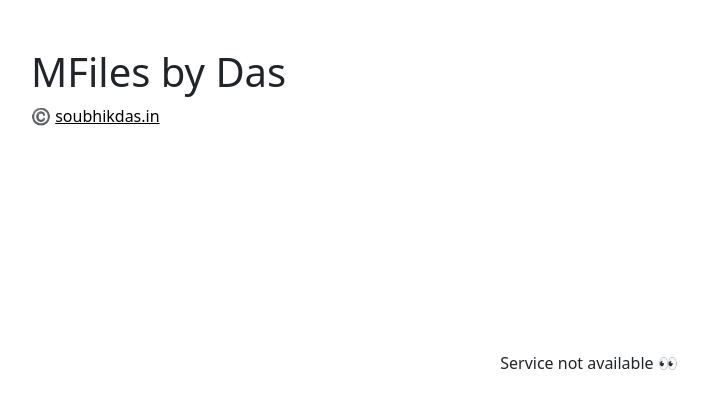
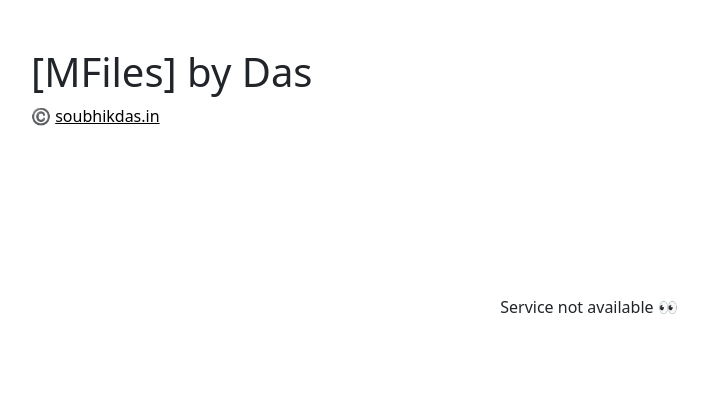
Before and after one commit to DasFiles/daslive-media, a plain HTML site: page build/index.html in a window 1280 px wide. Shown: the whole page, without its empty margins (51-759 px from the left). Drawn offline with nearby package versions, Linux system fonts and the light colour scheme.

Commit message:
Update index.html

```diff
--- a/build/index.html
+++ b/build/index.html
@@ -11,9 +11,9 @@
 
   <body>
     <div class="container mt-5">
-      <h1>MFiles by Das</h1>
+      <h1>[MFiles] by Das</h1>
       <p>©️ <a href="https://soubhikdas.in" style='color:black;'>soubhikdas.in</a></p>
-      <center style="margin-top:20%;">Service not available 👀</center>
+      <center style="margin-top:15%;">Service not available 👀</center>
     </div>
     <!-- Include Bootstrap JS (optional) -->
     <script src="https://cdn.jsdelivr.net/npm/bootstrap@5.3.0/dist/js/bootstrap.min.js"></script>
```
